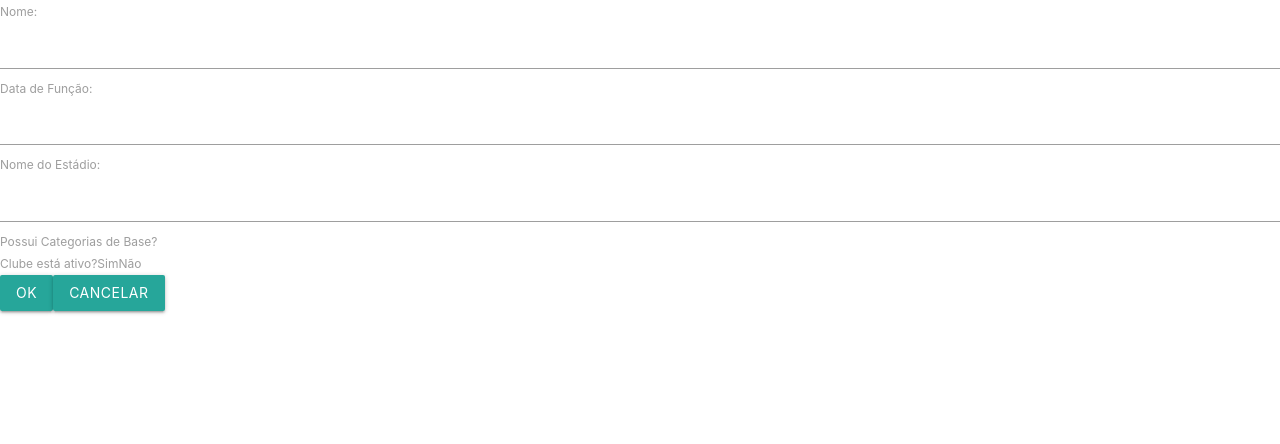
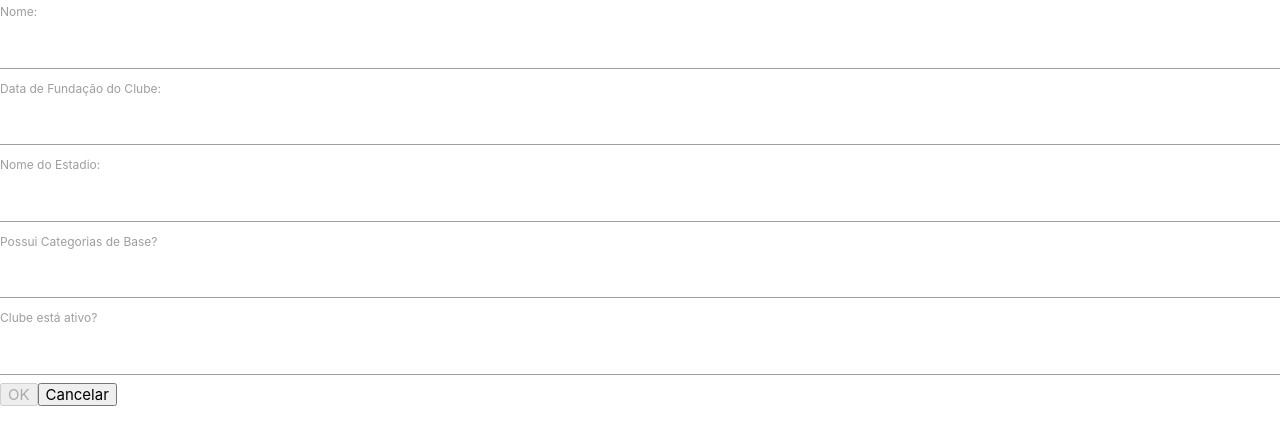
Before and after one commit to vnc10/soccer-management, an Angular app: page /cadastrar-clube in a window 1280 px wide. Shown: the top 444 px of the page. Built offline with nearby package versions, Linux system fonts and the light colour scheme.

Commit message:
add cadastro de clubes

```diff
--- a/src/app/cadastro-clube/cadastro-clube.component.html
+++ b/src/app/cadastro-clube/cadastro-clube.component.html
@@ -1,33 +1,41 @@
-<form (ngSubmit)="onSubmit()">
+<form action="#" #form="ngForm">
   <div>
     <label for="nome">Nome:</label>
-      <input type="text" id="nome"  name="nome" required>
+    <input type="text" id="nome" name="nome" class="validate" pattern="^[A-Z][a-zA-Z\s]*$" [(ngModel)] = "this.nome" #nomeClube="ngModel" required>
+    <div class="red-text" [hidden]="nomeClube.valid || nomeClube.untouched">
+      Por favor, digite o nome do clube
+    </div>
   </div>
   <div>
-      <label for="dataFuncao">Data de Função:</label>
-      <input type="text" id="dataFuncao" name="dataFuncao" required>
+    <label for="dataFundacao">Data de Fundação do Clube:</label>
+    <input type="text" id="dataFundacao" name="dataFundacao" class="validate" pattern="\d{2}\/\d{2}\/\d{4}" [(ngModel)] = "this.dataFundacao" #dataFundacaoClube="ngModel" required>
+    <div class="red-text" [hidden]="dataFundacaoClube.valid || dataFundacaoClube.untouched">
+      or favor, informe a data de fundação do clube (no formato dd/mm/aaaa).
+    </div>
   </div>
   <div>
-      <label for="nomeEstadio">Nome do Estádio:</label>
-      <input type="text" id="nomeEstadio"  name="nomeEstadio" required>
+    <label for="nomeEstadio">Nome do Estadio:</label>
+    <input type="text" id="nomeEstadio" name="nomeEstadio" class="validate" pattern="^[A-Z][a-zA-Z\s]*$" [(ngModel)] = "this.nomeEstadio" #nomeEstadioClube="ngModel" required>
+    <div class="red-text" [hidden]="nomeEstadioClube.valid || nomeEstadioClube.untouched">
+      Por favor, digite o nome do estadio.
+    </div>
   </div>
   <div>
-      <label for="categoriasBase">Possui Categorias de Base?</label>
-      <select id="categoriasBase"  name="categoriasBase" required>
-        <option value="sub-23">Sub-23</option>
-        <option value="naoPossui">Não Possui</option>
-        <option value="todas">Todas</option>
-      </select>
+    <label for="possuiCategoriasDeBase">Possui Categorias de Base?</label>
+    <input type="text" id="possuiCategoriasDeBase" name="possuiCategoriasDeBase" class="validate" pattern="^[A-Z][a-zA-Z\s]*$" [(ngModel)] = "this.possuiCategoriasDeBase" #possuiCategoriasDeBaseClube="ngModel" required>
+    <div class="red-text" [hidden]="possuiCategoriasDeBaseClube.valid || possuiCategoriasDeBaseClube.untouched">
+      Por favor, digite sim ou não
+    </div>
   </div>
   <div>
     <label for="ativo">Clube está ativo?</label>
-      <input type="radio" id="ativo"  name="ativo" value="sim" required>
-      <label for="ativo">Sim</label>
-      <input type="radio" id="inativo" name="ativo" value="nao" required>
-      <label for="inativo">Não</label>
+    <input type="text" id="ativo" name="ativo" class="validate" pattern="^(sim|não)$" [(ngModel)] = "this.ativo" #ativoClube="ngModel" required>
+    <div class="red-text" [hidden]="ativoClube.valid || ativoClube.untouched">
+      Por favor, digite sim ou não.
     </div>
-    <div>
-      <button type="submit" class="btn">OK</button>
-      <button type="button" class="btn" (click)="onCancel()">Cancelar</button>
+  </div>
+  <div class="buttons">
+    <button (click)="this.cadastrar()" [disabled]="!form.valid" type="submit">OK</button>
+    <button (click) = "this.cancelar()" type="button">Cancelar</button>
   </div>
 </form>
--- a/src/app/cadastro-clube/cadastro-clube.component.ts
+++ b/src/app/cadastro-clube/cadastro-clube.component.ts
@@ -1,4 +1,6 @@
 import { Component } from '@angular/core';
+import { ActivatedRoute, Router } from '@angular/router';
+import { Clube } from '../model/clube';
 
 interface Cadastro {
   nome: string;
@@ -14,19 +16,32 @@ interface Cadastro {
   styleUrls: ['./cadastro-clube.component.css']
 })
 export class CadastroClubeComponent {
-  cadastro: Cadastro = {
-    nome: '',
-    dataFuncao: '',
-    nomeEstadio: '',
-    categoriasBase: '',
-    ativo: ''
-  };
+  nome!: string;
+  dataFundacao!: string;
+  nomeEstadio!: string;
+  possuiCategoriasDeBase!: string;
+  ativo!: string;
 
-  onSubmit() {
-    console.log('Formulário enviado:', this.cadastro);
+  constructor(private router: ActivatedRoute, private route: Router) {
   }
 
-  onCancel() {
-    console.log('Formulário cancelado');
+  cadastrar(): void {
+    const clube: Clube = new Clube(
+      this.nome,
+      this.dataFundacao,
+      this.nomeEstadio,
+      this.possuiCategoriasDeBase,
+      this.ativo
+    );
+    let clubes: Clube[] = JSON.parse(localStorage.getItem('clubes')!) || [];
+    clubes.push(clube);
+    localStorage.setItem('clubes', JSON.stringify(clubes));
+
+    this.route.navigate(['/home']);
+
+  }
+
+  cancelar(): void {
+    this.route.navigate(['/home']);
   }
 }
--- a/src/app/cadastro-jogador/cadastro-jogador.component.ts
+++ b/src/app/cadastro-jogador/cadastro-jogador.component.ts
@@ -30,7 +30,6 @@ export class CadastroJogadorComponent {
     jogadores.push(jogador);
     localStorage.setItem('jogadores', JSON.stringify(jogadores));
 
-    console.log("aqui")
     this.route.navigate(['/home']);
 
   }
--- /dev/null
+++ b/src/app/model/clube.ts
@@ -0,0 +1,12 @@
+export class Clube {
+    public id?: number;
+
+    constructor(public nome: string, public dataFundacao?: string, public nomeEstadio?: string, public possuiCategoriasDeBase?: string, public ativo?: string) {
+        this.id = Math.round(Math.random() * 10000);
+        this.nome =  nome;
+        this.dataFundacao = dataFundacao;
+        this.nomeEstadio = nomeEstadio;
+        this.possuiCategoriasDeBase = possuiCategoriasDeBase;
+        this.ativo = ativo;
+      }
+}
```
Lines whose indentation alone changed are shown as unchanged.
